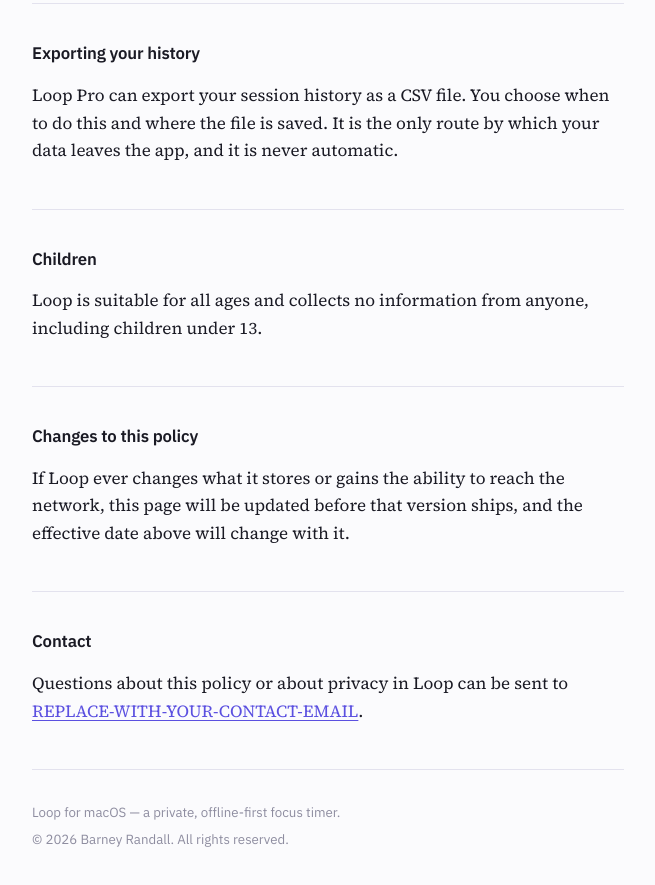
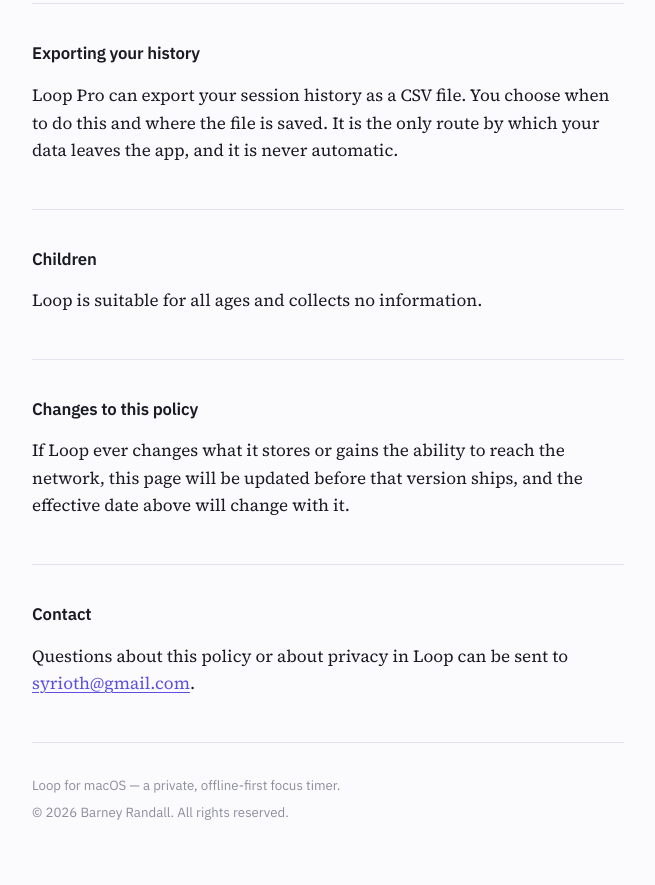
Before and after one commit to SevenDeadlyCommits/loop-privacy, a plain HTML site: page index.html in a window 1280 px wide. Shown: the part 1859-2744 px from the top of the page, without its empty margins (312-967 px from the left). Drawn offline with Linux system fonts and the light colour scheme.

Commit message:
Update index.html

```diff
--- a/index.html
+++ b/index.html
@@ -309,8 +309,7 @@
   <section>
     <h2>Children</h2>
     <p>
-      Loop is suitable for all ages and collects no information from anyone, including
-      children under 13.
+      Loop is suitable for all ages and collects no information.
     </p>
   </section>
 
@@ -327,7 +326,7 @@
     <h2>Contact</h2>
     <p>
       Questions about this policy or about privacy in Loop can be sent to
-      <a href="mailto:REPLACE-WITH-YOUR-CONTACT-EMAIL">REPLACE-WITH-YOUR-CONTACT-EMAIL</a>.
+      <a href="mailto:syrioth@gmail.com">syrioth@gmail.com</a>.
     </p>
   </section>
 
```
